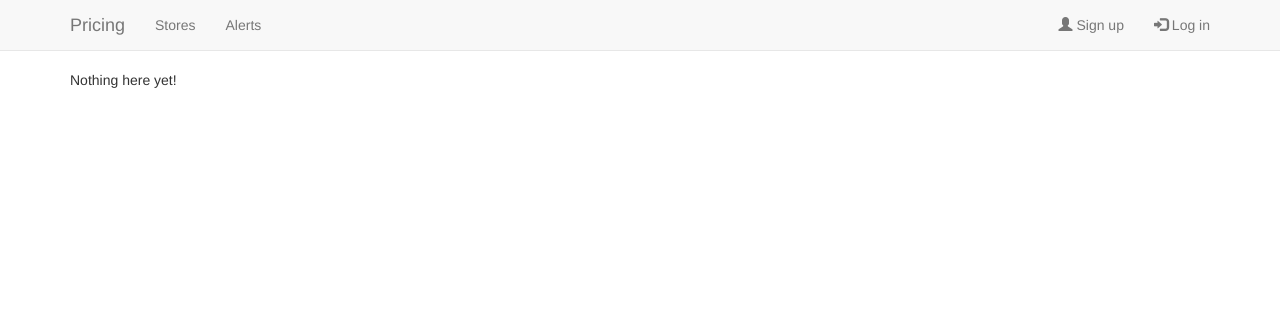
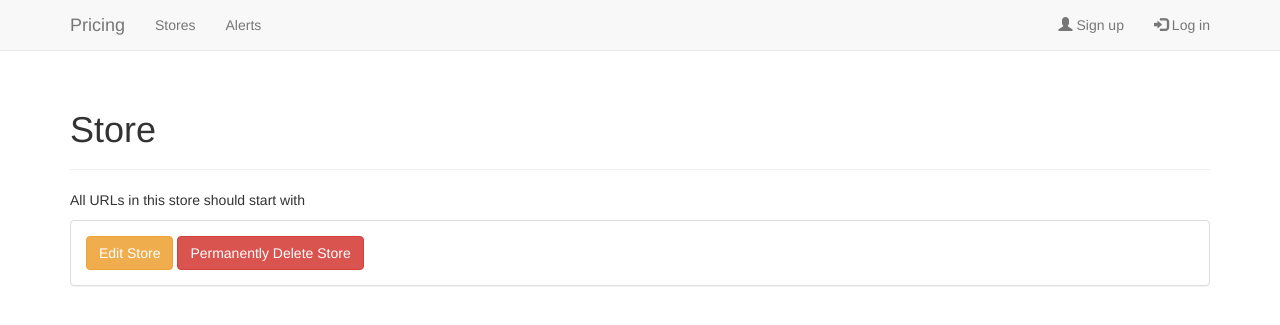
Before and after one commit to schoolofcode-me/price-of-chair, a Python web app: template src/templates/stores/store.jinja2 in a window 1280 px wide. Shown: the top 325 px of the page. Run offline with Jinja, Linux system fonts and the light colour scheme; the template is opened without the code that fills it, so the values that code supplies are empty; some libraries are stand-ins or nearby versions.

Commit message:
Adding specific store page, as well as views to edit and delete a store--although with no content yet.

```diff
--- a/src/templates/stores/store.jinja2
+++ b/src/templates/stores/store.jinja2
@@ -1,4 +1,15 @@
 {% extends "base.jinja2" %}
 {% block content %}
-    <p>Nothing here yet!</p>
+    <div class="page-header">
+        <h1>Store
+            <small>{{ store.name }}</small>
+        </h1>
+    </div>
+    <p>All URLs in this store should start with <strong>{{ store.url_prefix }}</strong></p>
+    <div class="panel panel-default">
+        <div class="panel-body">
+            <a class="btn btn-warning" href="{{ url_for('stores.edit_store', store_id=store._id) }}" role="button">Edit Store</a>
+            <a class="btn btn-danger" href="{{ url_for('stores.delete_store', store_id=store._id) }}" role="button">Permanently Delete Store</a>
+        </div>
+    </div>
 {% endblock %}
--- a/src/templates/stores/store_index.jinja2
+++ b/src/templates/stores/store_index.jinja2
@@ -7,7 +7,7 @@
     </div>
     <div class="list-group">
         {% for store in stores %}
-             <a href="#" class="list-group-item">
+             <a href="{{ url_for('stores.store_page', store_id=store._id) }}" class="list-group-item">
                 <h4 class="list-group-item-heading">{{ store.name }}</h4>
                 <p class="list-group-item-text">All URLs in this store should start with <strong>{{ store.url_prefix }}</strong></p>
             </a>
```
Also changed, not shown: src/models/stores/views.py (+16 -3 lines).
